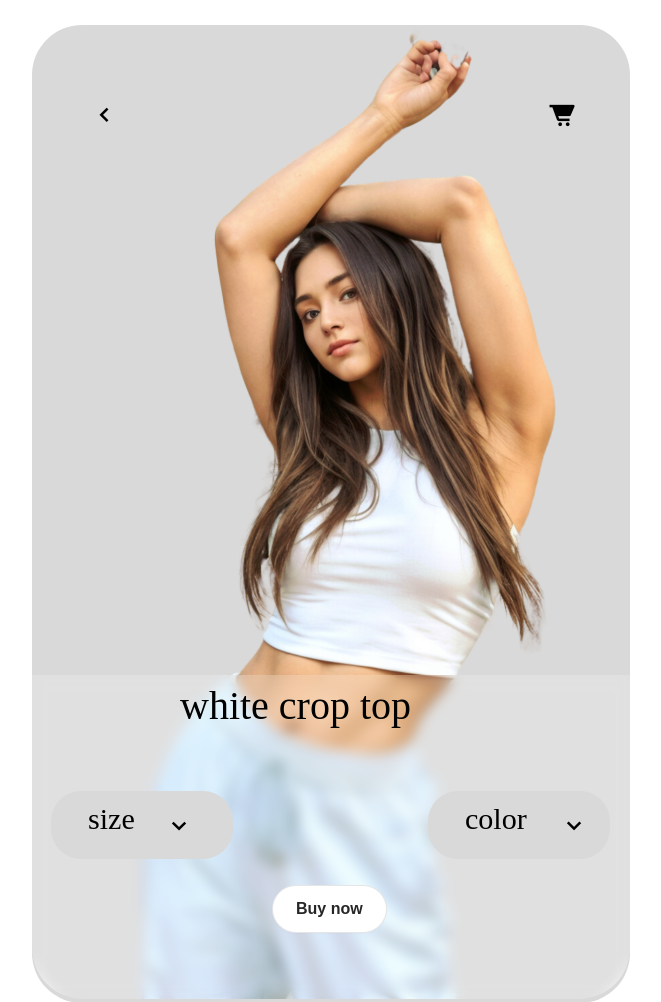
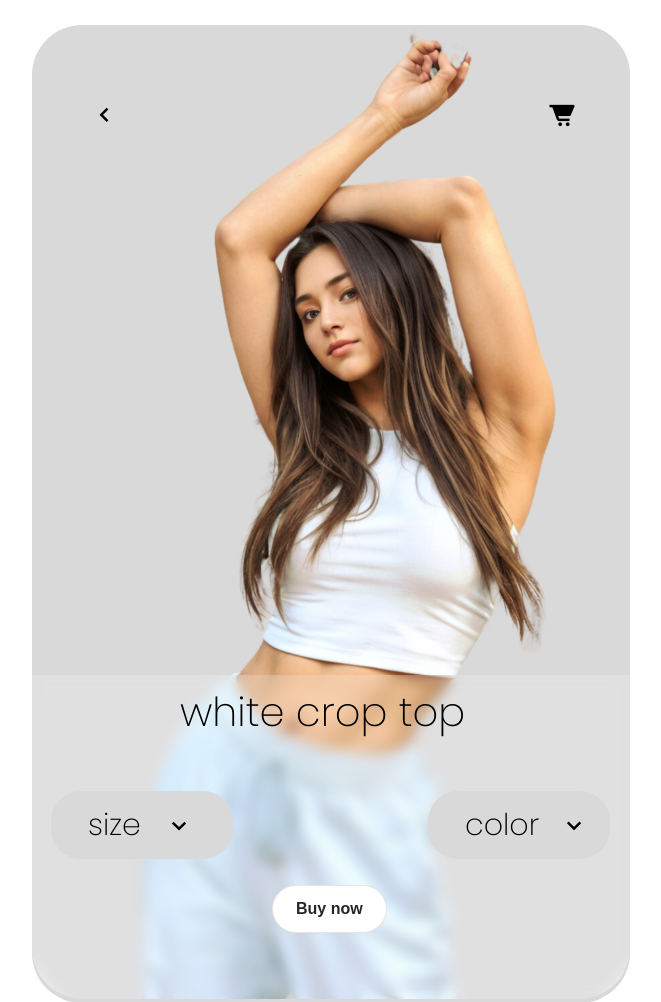
Before and after one commit to dev-alihasan/cart-lyot, a plain HTML site: page index.html in a window 1280 px wide. Shown: the top 1002 px of the page, without its empty margins (320-981 px from the left). Drawn offline with nearby package versions, Linux system fonts and the light colour scheme.

Commit message:
source code

```diff
--- a/index.css
+++ b/index.css
@@ -1,3 +1,4 @@
+@import url('https://fonts.googleapis.com/css2?family=Poppins:wght@200&display=swap');
 body {
   margin: 0;
   line-height: normal;
@@ -201,7 +202,7 @@ body {
   top: 0.44rem;
   left: 9.25rem;
   font-size: var(--font-size-21xl);
-  font-family: var(--font-preahvihear);
+  font-family: var(--font-poppins);
   z-index: 3;
 }
 .chevron-down-group {
```
